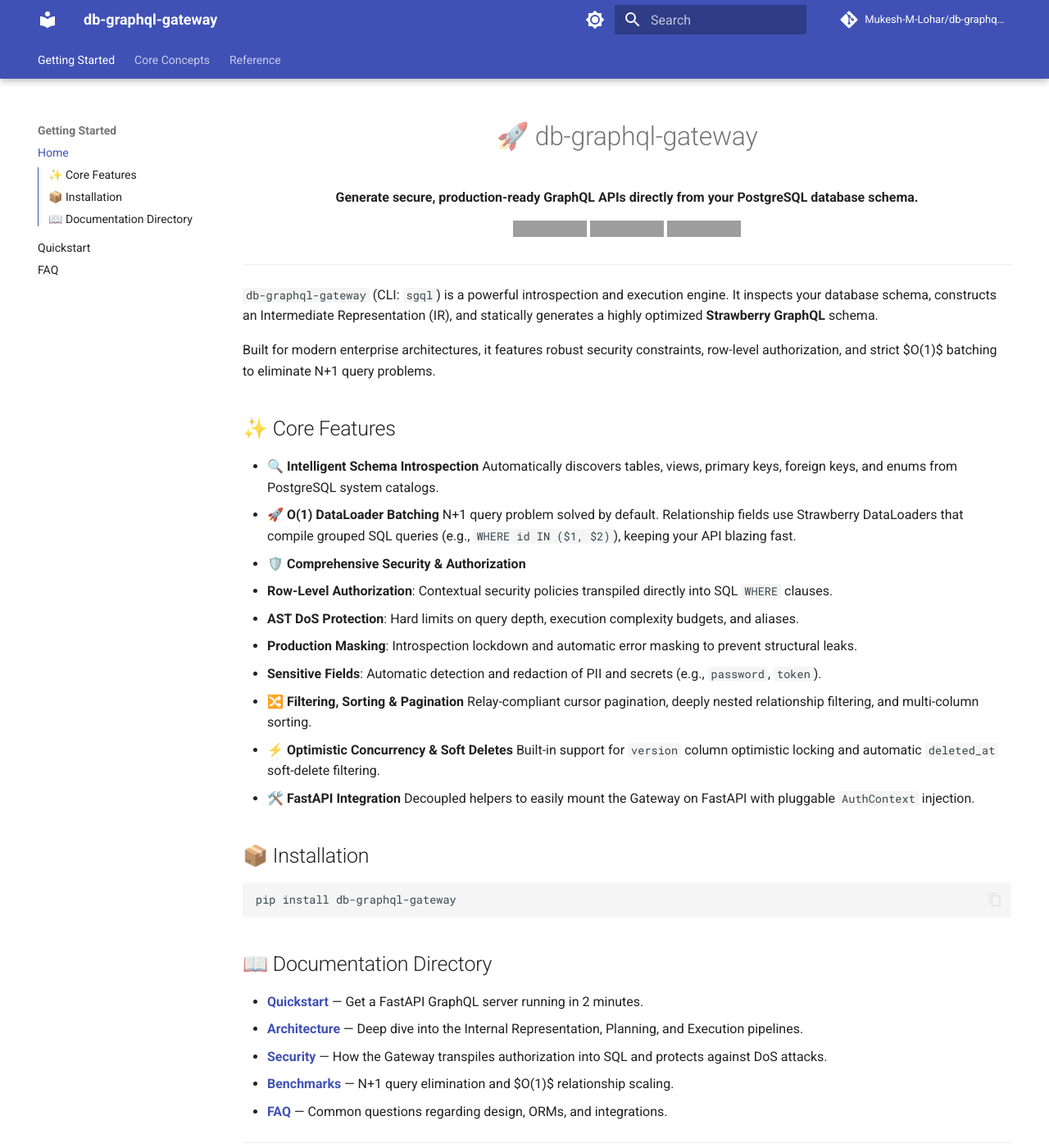
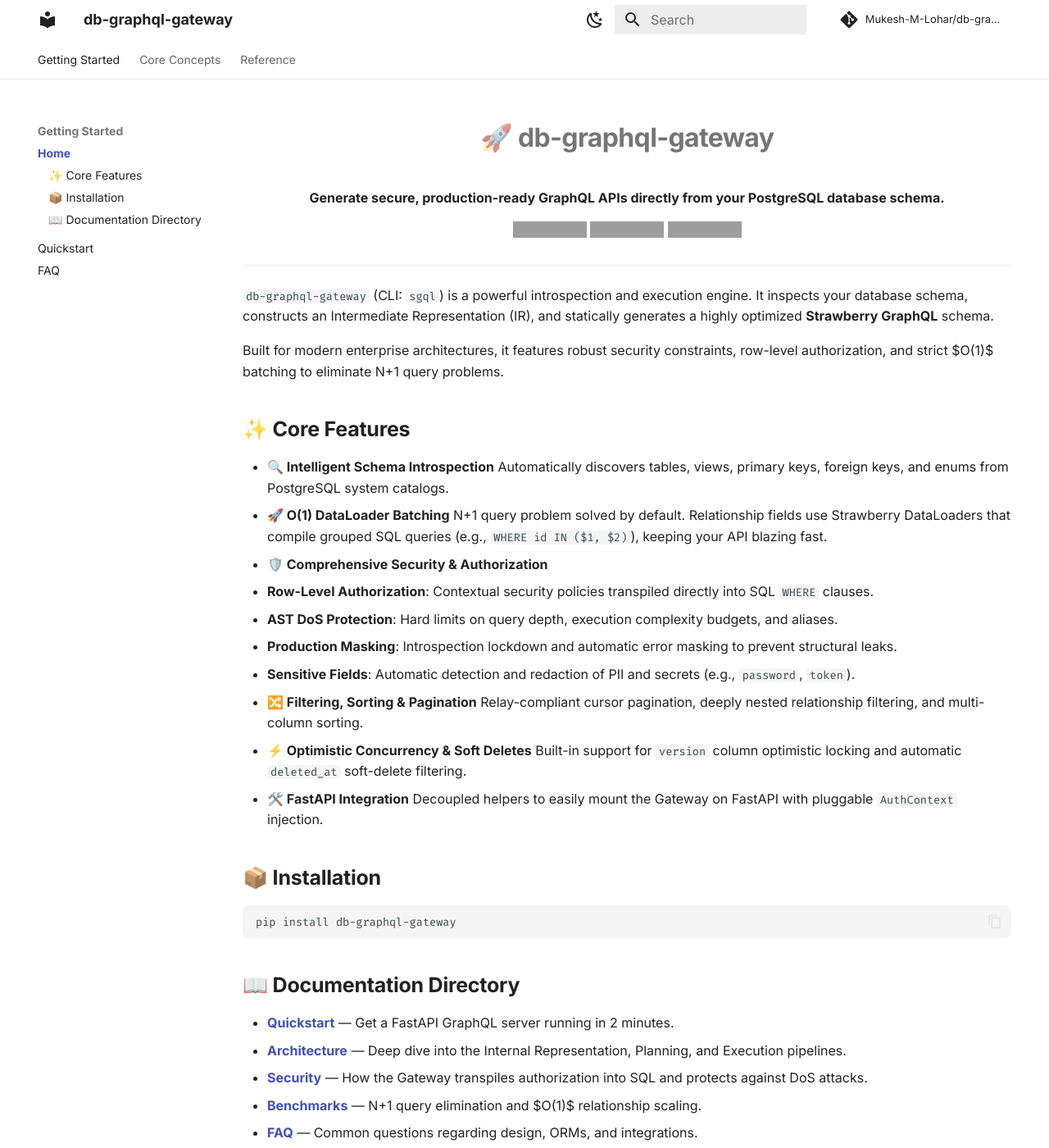
Before and after one commit to Mukesh-M-Lohar/db-graphql-gateway, an MkDocs documentation site: the page built from docs/index.md, in a window 1280 px wide and 1400 px high. Shown: the whole window at 82% size. Built offline with MkDocs 1.6.1 and Material for MkDocs 9.7.7, drawn with Linux system fonts in a browser that asks for light colours; comment, search, counter and statistics services are not loaded; grey boxes are pictures that could not be loaded.

Commit message:
docs: adapt theme to gitbook aesthetic

```diff
--- /dev/null
+++ b/docs/stylesheets/custom.css
@@ -0,0 +1,35 @@
+:root {
+  --md-primary-fg-color: #000000;
+  --md-primary-bg-color: #ffffff;
+}
+
+[data-md-color-scheme="slate"] {
+  --md-primary-fg-color: #ffffff;
+  --md-primary-bg-color: #0f111a;
+  --md-typeset-a-color: #526ddb;
+}
+
+/* Make headers look more like GitBook */
+.md-typeset h1 {
+  font-weight: 700;
+  letter-spacing: -0.02em;
+}
+
+.md-typeset h2 {
+  font-weight: 600;
+  border-bottom: none;
+}
+
+.md-typeset h3 {
+  font-weight: 600;
+}
+
+/* Rounded corners for code blocks */
+.md-typeset pre>code {
+  border-radius: 8px;
+}
+
+/* Sidebar styling */
+.md-nav__link--active {
+  font-weight: 600;
+}
--- a/mkdocs.yml
+++ b/mkdocs.yml
@@ -5,34 +5,40 @@ repo_name: Mukesh-M-Lohar/db-graphql-gateway
 
 theme:
   name: material
+  font:
+    text: Inter
+    code: Fira Code
   palette:
     # Palette toggle for light mode
     - media: "(prefers-color-scheme: light)"
       scheme: default
-      primary: indigo
-      accent: indigo
+      primary: white
+      accent: custom
       toggle:
-        icon: material/brightness-7
+        icon: material/weather-night
         name: Switch to dark mode
     # Palette toggle for dark mode
     - media: "(prefers-color-scheme: dark)"
       scheme: slate
-      primary: indigo
-      accent: indigo
+      primary: slate
+      accent: custom
       toggle:
-        icon: material/brightness-4
+        icon: material/weather-sunny
         name: Switch to light mode
   features:
+    - navigation.instant
+    - navigation.tracking
     - navigation.tabs
-    - navigation.tabs.sticky
     - navigation.sections
+    - navigation.path
     - navigation.top
-    - navigation.tracking
-    - navigation.footer
     - toc.integrate
     - search.suggest
     - search.highlight
     - content.code.copy
+
+extra_css:
+  - stylesheets/custom.css
 
 nav:
   - Getting Started:
```
